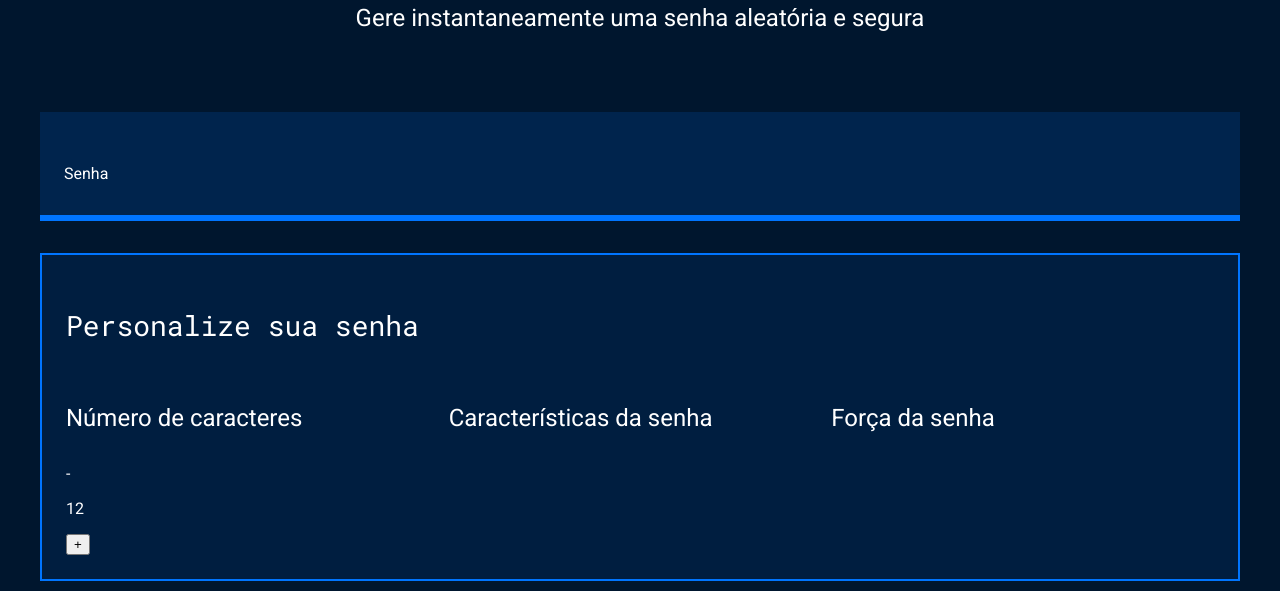
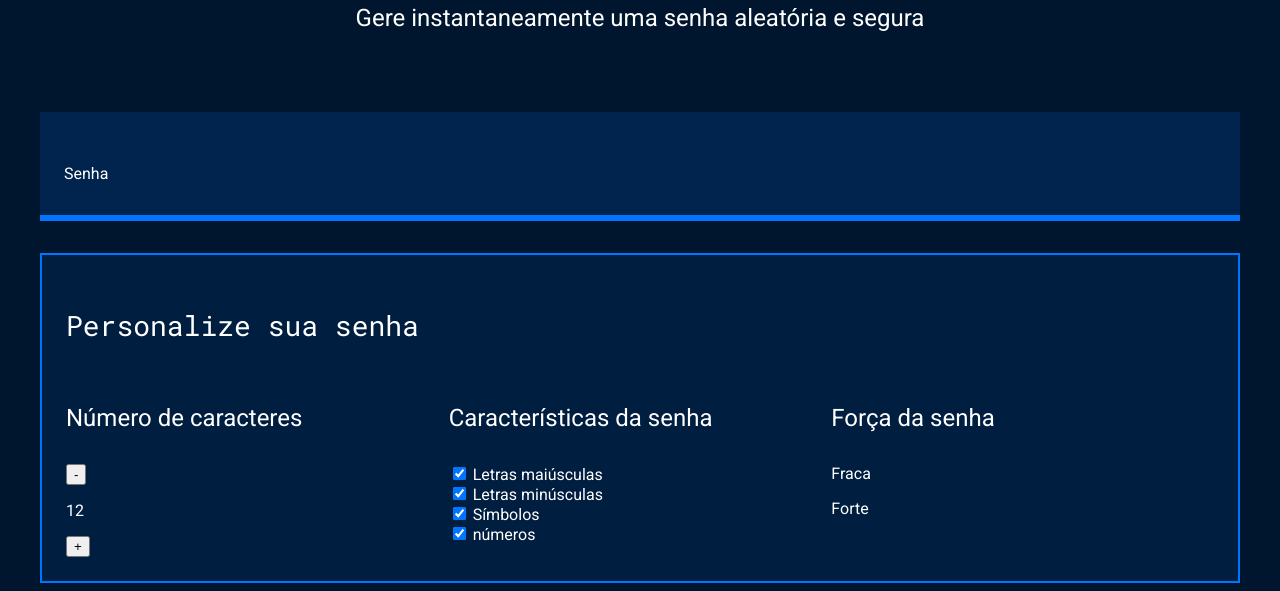
Before and after one commit to farreirinho/Seguran-a-Digital, a plain HTML site: page index.html in a window 1280 px wide. Shown: the part 214-805 px from the top of the page. Drawn offline with Linux system fonts and the light colour scheme.

Commit message:
dv vfggrg

```diff
--- a/index.html
+++ b/index.html
@@ -3,11 +3,11 @@
 <head>
     <meta charset="UTF-8">
     <meta name="viewport" content="width=device-width, initial-scale=1.0">
-    <title>Gerador de senha</title>
     <link rel="stylesheet" href="style.css">
+    <title>Segurança Digital</title>
 </head>
 <body>
-    <section class="conteudo">
+     <section class="conteudo">
         <div class="conteudo-titulo">
             <img src="unlock.svg" alt="cadeado fechado">
             <h2 class="titulo-principal">Gerador de senhas</h2>
@@ -23,16 +23,43 @@
                 <div class="parametro-senha">
                     <h4 class="parametro-senha__titulo">Número de caracteres</h4>
                     <div class="parametro-senha-botoes">
-                   <buttonclass="parametro-senha__botao"> - </buttonclass>
-                     <p class="paremetro-senha__texto"> 12 </p>
-                     <button class="paremetro-senha__botao"> + </button>
+                        <button class="parametro-senha__botao">-</button>
+                        <p clas="parametro-senha__texto">12</p>
+                        <button class="parametro-senha__botao">+</button>
                     </div>
                 </div>
                 <div class="parametro-senha">
                     <h4 class="parametro-senha__titulo">Características da senha</h4>
+                    <div class="parametro-senha-checkbox">
+                        <input name="maiusculo"type="checkbox"
+                        class="checkbox"checked>
+                        <label for="maiusculo">Letras maiúsculas</label>
+                    </div>
+                     <div class="parametro-senha-checkbox">
+                        <input name="minusculo"type="checkbox"
+                        class="checkbox"checked>
+                        <label for="minusculo">Letras minúsculas</label>
+                     </div>
+                      <div class="parametro-senha-checkbox">
+                        <input name="simbolos"type="checkbox"
+                        class="checkbox"checked>
+                        <label for="simbolos">Símbolos</label>
+                      </div>
+                       <div class="parametro-senha-checkbox">
+                        <input name="numeros"type="checkbox"
+                        class="checkbox"checked>
+                        <label for="numeros">números</label>
+                       </div>
                 </div>
                 <div class="parametro-senha">
                     <h4 class="parametro-senha__titulo">Força da senha</h4>
+                    <div class="barra"> </div>
+                    <div class="forca fraca" > </div>
+                    <div class="parametro-senha-texto">
+                    <p> Fraca </p>
+                    <p>Forte</p>
+                    </div>
+                    <p class="entropia"></p>
                 </div>
             </div>
         </div>
```
